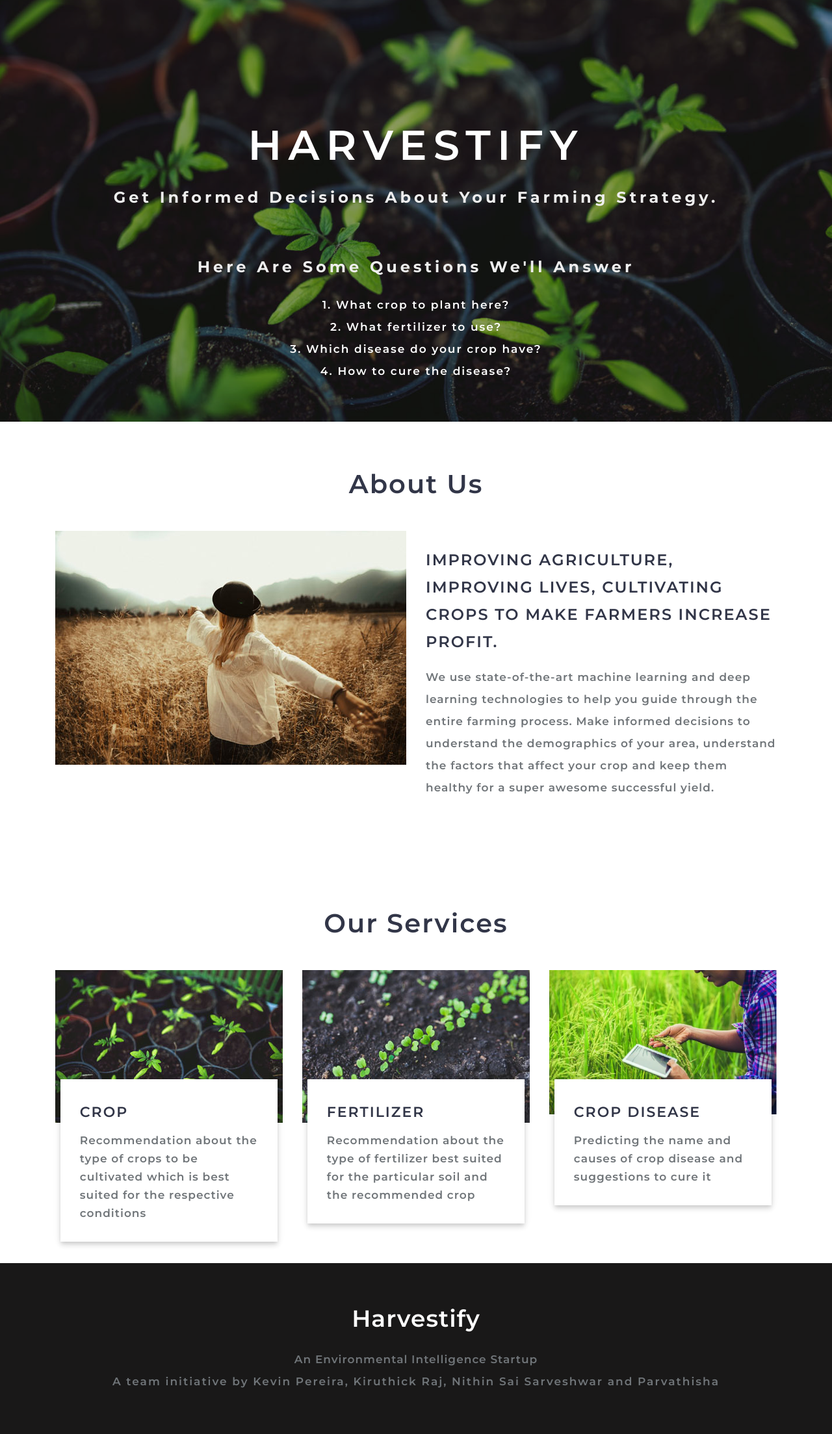
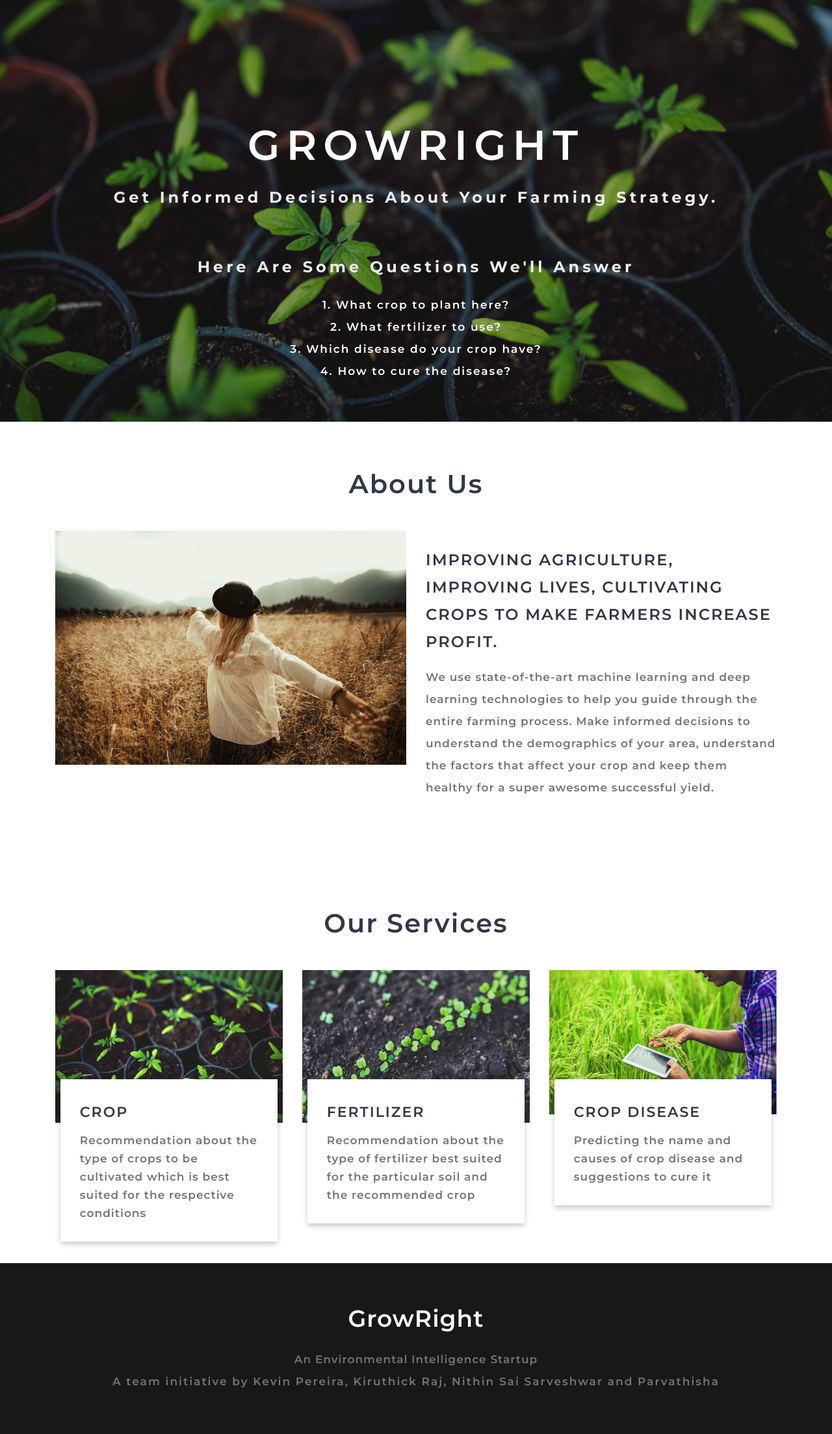
Before and after one commit to Kiruthik-Raj/GrowRight, a Flask app: page / in a window 1280 px wide. Shown: the part 152-2359 px from the top of the page at 65% size. Run offline with Flask 2, Linux system fonts and the light colour scheme; parts of the project's set-up code (start-up, migrations or seed data) failed here and were passed over; some libraries are stand-ins or nearby versions; some web fonts are replaced.

Commit message:
Minor css changes

```diff
--- a/app/static/css/style.css
+++ b/app/static/css/style.css
@@ -897,7 +897,7 @@ p.count-text {
     background: #f8f9fa;
 }
 .feedback-info h4 {
-    font-size: 22px;
+    font-size: 24px;
     line-height: 34px;
     letter-spacing: 1px;
     font-weight: 600;
--- a/app/templates/index.html
+++ b/app/templates/index.html
@@ -9,7 +9,7 @@
 					<div class="overlay">
 						<div class="container">
 							<div class="w3layouts-banner-info text-center">
-								<h3 class="text-wh">Harvestify</h3>
+								<h3 class="text-wh">GrowRight</h3>
 								<h4 class="text-wh mx-auto my-4"><b>Get informed decisions about your farming strategy.</b></h4>
 								<br>
 								<h4 class="text-wh mx-auto my-4"><strong> Here are some questions we'll answer</strong></h4>
--- a/app/templates/layout.html
+++ b/app/templates/layout.html
@@ -199,7 +199,7 @@ Smartphone Compatible web template, free webdesigns for Nokia, Samsung, LG, Sony
 			<!-- logo -->
 			<h2 class="logo2 text-center">
 				<a href="{{ url_for('home') }}">
-					Harvestify
+					GrowRight
 				</a>
 			</h2>
 			<!-- //logo -->
```
